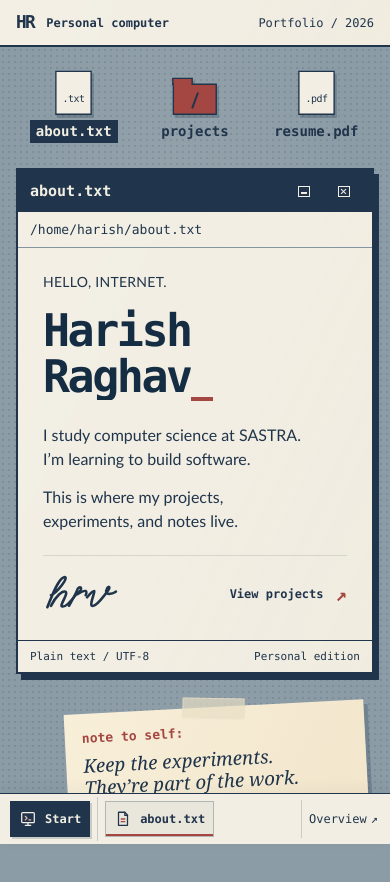
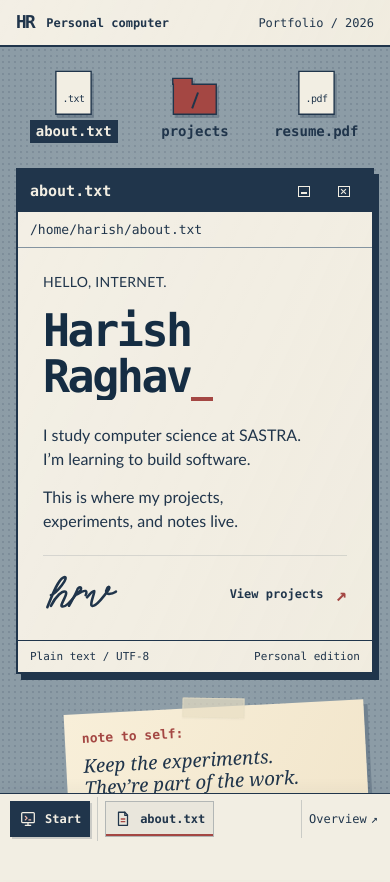
Before and after one commit to HR5206/hr-portfolio, a Next.js app: page / in a window 390 px wide. Shown: the top 882 px of the page. Built offline with nearby package versions, Linux system fonts and the light colour scheme.

Commit message:
Fix: made taskbar responsive across mobile devices

```diff
--- a/src/app/globals.css
+++ b/src/app/globals.css
@@ -369,7 +369,11 @@ button:focus-visible, a:focus-visible, summary:focus-visible { outline: 2px dash
 
 /* With a touch device or a short viewport the same files flow down the page. */
 @media (max-width: 849px), (max-height: 559px), (pointer: coarse) {
-  .hr-desktop { padding-bottom: calc(58px + env(safe-area-inset-bottom)); }
+  html, body { background-color: var(--paper); }
+  .hr-desktop {
+    --taskbar-safe-bottom: env(safe-area-max-inset-bottom, 36px);
+    padding-bottom: calc(58px + var(--taskbar-safe-bottom));
+  }
   .hr-workspace { display: flex; flex-direction: column; align-items: center; gap: 25px; padding: 22px clamp(16px,4vw,35px) 32px; }
   .hr-icons { display: grid; grid-template-columns: repeat(3,minmax(0,1fr)); width: min(540px,100%); gap: 6px; }
   .hr-icon { font-size: 14px; gap: 3px; }
@@ -382,7 +386,14 @@ button:focus-visible, a:focus-visible, summary:focus-visible { outline: 2px dash
   .hr-name { font-size: clamp(45px,9vw,65px); margin-block: 16px 23px; }
   .hr-note { position: static; align-self: flex-end; width: min(300px,90%); margin: 0 max(2vw,6px) 4px 0; }
   .hr-note blockquote { font-size: clamp(18px,4.8vw,24px); }
-  .hr-taskbar { position: fixed; bottom: 0; left: 0; right: 0; padding-bottom: env(safe-area-inset-bottom); }
+  .hr-taskbar {
+    position: fixed;
+    left: 0;
+    right: 0;
+    /* Extend the cream background below the controls as browser bars retract. */
+    bottom: calc(env(safe-area-inset-bottom, 0px) - var(--taskbar-safe-bottom));
+    padding-bottom: var(--taskbar-safe-bottom);
+  }
   .taskbar-row { height: 50px; }
   .task-motto { display: none; }
   .hr-path { min-height: 36px; }
```
